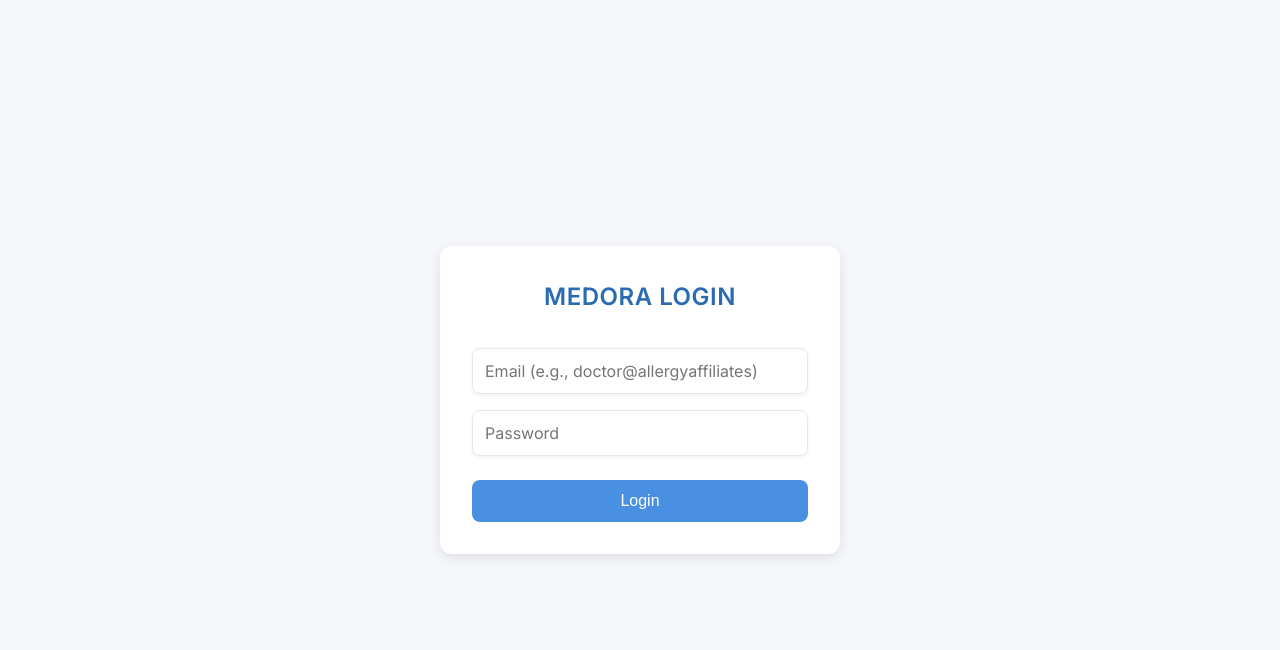
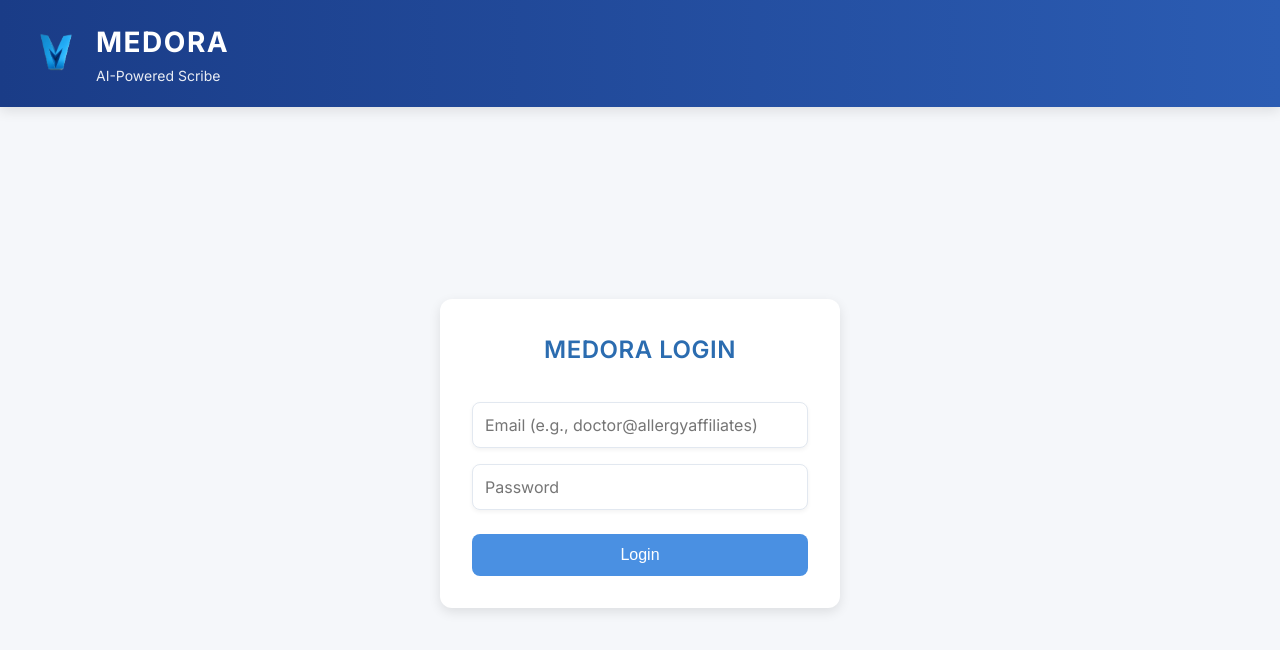
Before and after one commit to advanceai-medora/Medora-AI, a website: page medora-frontend/public/login.html in a window 1280 px wide. Drawn offline with Linux system fonts and the light colour scheme.

Commit message:
updated readme file

```diff
--- /dev/null
+++ b/medora-frontend/public/js/login.js
@@ -0,0 +1,34 @@
+document.addEventListener('DOMContentLoaded', () => {
+    const loginButton = document.getElementById('loginButton');
+    const emailInput = document.getElementById('emailInput');
+    const passwordInput = document.getElementById('passwordInput');
+
+    loginButton.addEventListener('click', async () => {
+        const email = emailInput.value;
+        const password = passwordInput.value;
+
+        try {
+            const response = await fetch('http://localhost:5000/login', {
+                method: 'POST',
+                headers: { 'Content-Type': 'application/json' },
+                body: JSON.stringify({ email, password })
+            });
+            const data = await response.json();
+            if (!data.success) throw new Error(data.message);
+
+            sessionStorage.setItem('isAuthenticated', 'true');
+            sessionStorage.setItem('email', email);
+            sessionStorage.setItem('subscription', data.subscription);
+            sessionStorage.setItem('trial_end', data.trial_end);
+            sessionStorage.setItem('card_last4', data.card_last4);
+
+            // Map email to tenantId (temporary hardcoded mapping)
+            const tenantId = email === 'doctor@allergyaffiliates' ? 'clinic_123' : 'default_tenant';
+            localStorage.setItem('tenantId', tenantId);
+
+            window.location.href = '/index.html';
+        } catch (error) {
+            alert('Login failed: ' + error.message);
+        }
+    });
+});
--- a/medora-frontend/public/login.html
+++ b/medora-frontend/public/login.html
@@ -18,9 +18,47 @@
             color: #2d3748;
             min-height: 100vh;
             display: flex;
-            justify-content: center;
+            flex-direction: column;
+            line-height: 1.6;
+        }
+
+        /* Header */
+        .header {
+            width: 100%;
+            padding: 1.25rem 2rem;
+            background: linear-gradient(90deg, #1a3c87 0%, #2b5cb3 100%);
+            color: #ffffff;
+            display: flex;
+            justify-content: space-between;
             align-items: center;
-            line-height: 1.6;
+            box-shadow: 0 4px 12px rgba(0, 0, 0, 0.1);
+            position: sticky;
+            top: 0;
+            z-index: 1000;
+        }
+
+        .header-left {
+            display: flex;
+            align-items: center;
+            gap: 1rem;
+        }
+
+        .logo {
+            width: 48px;
+            height: 48px;
+        }
+
+        .header-text h1 {
+            font-size: 1.75rem;
+            font-weight: 700;
+            text-transform: uppercase;
+            letter-spacing: 1.5px;
+        }
+
+        .header-text p.tagline {
+            font-size: 0.875rem;
+            font-weight: 400;
+            opacity: 0.9;
         }
 
         .login-container {
@@ -31,6 +69,7 @@
             width: 100%;
             max-width: 400px;
             text-align: center;
+            margin: auto;
         }
 
         .login-container h2 {
@@ -82,6 +121,17 @@
     </style>
 </head>
 <body>
+    <!-- Header -->
+    <div class="header">
+        <div class="header-left">
+            <img src="images/Medora.png" alt="Medora Logo" class="logo">
+            <div class="header-text">
+                <h1>MEDORA</h1>
+                <p class="tagline">AI-Powered Scribe</p>
+            </div>
+        </div>
+    </div>
+
     <div class="login-container">
         <h2>Medora Login</h2>
         <input type="text" id="emailInput" placeholder="Email (e.g., doctor@allergyaffiliates)">
@@ -89,41 +139,6 @@
         <button id="loginButton">Login</button>
     </div>
 
-    <script>
-        document.addEventListener('DOMContentLoaded', () => {
-            const loginButton = document.getElementById('loginButton');
-            const emailInput = document.getElementById('emailInput');
-            const passwordInput = document.getElementById('passwordInput');
-
-            loginButton.addEventListener('click', async () => {
-                const email = emailInput.value;
-                const password = passwordInput.value;
-
-                try {
-                    const response = await fetch('http://localhost:5000/login', {
-                        method: 'POST',
-                        headers: { 'Content-Type': 'application/json' },
-                        body: JSON.stringify({ email, password })
-                    });
-                    const data = await response.json();
-                    if (!data.success) throw new Error(data.message);
-
-                    sessionStorage.setItem('isAuthenticated', 'true');
-                    sessionStorage.setItem('email', email);
-                    sessionStorage.setItem('subscription', data.subscription);
-                    sessionStorage.setItem('trial_end', data.trial_end);
-                    sessionStorage.setItem('card_last4', data.card_last4);
-
-                    // Map email to tenantId (temporary hardcoded mapping)
-                    const tenantId = email === 'doctor@allergyaffiliates' ? 'clinic_123' : 'default_tenant';
-                    localStorage.setItem('tenantId', tenantId);
-
-                    window.location.href = '/index.html';
-                } catch (error) {
-                    alert('Login failed: ' + error.message);
-                }
-            });
-        });
-    </script>
+    <script src="js/login.js"></script>
 </body>
 </html>
```
Also changed, not shown: README.md.
